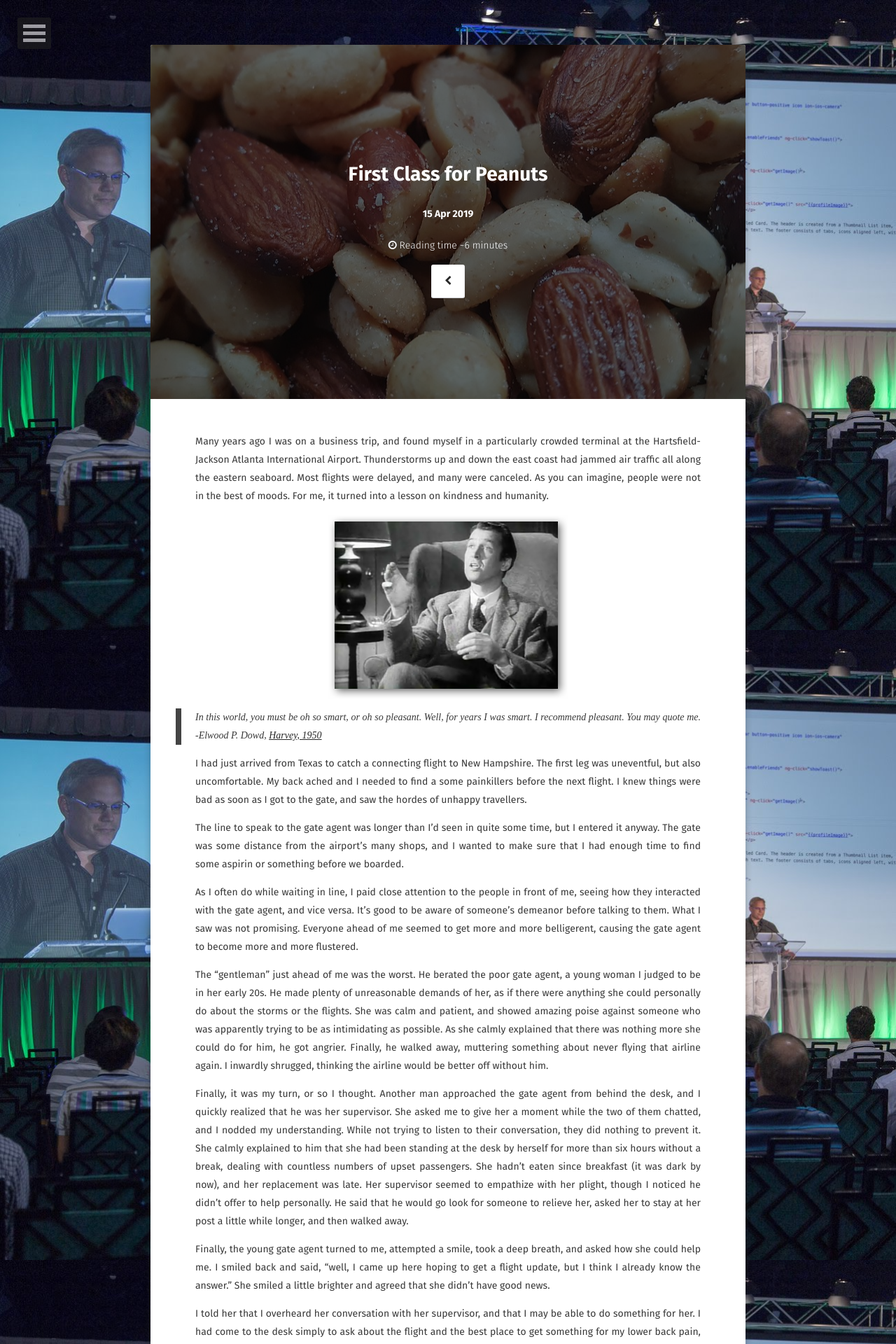
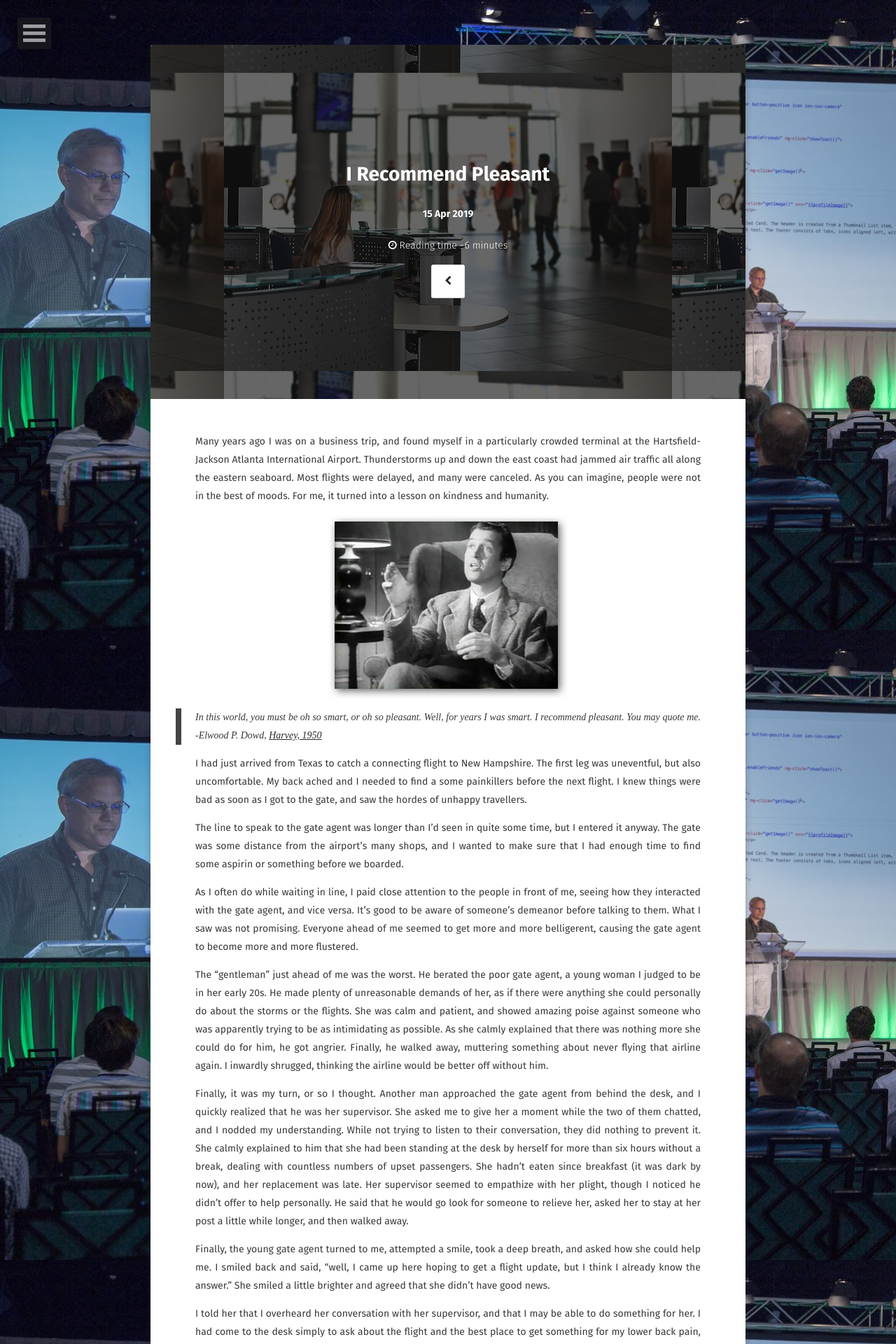
Before and after one commit to walkingriver/walkingriver.github.io, a Jekyll site: the page built from _posts/2019-04-15-pleasant.md, in a window 1280 px wide. Shown: the top 1920 px of the page at 70% size. Built offline with Jekyll 4.4.1, drawn with Linux system fonts in a browser that asks for light colours; some web fonts are replaced.

Commit message:
Minor image and other edits

```diff
--- a/_posts/2019-04-15-first-class-for-peanuts.md
+++ b/_posts/2019-04-15-pleasant.md
@@ -1,6 +1,6 @@
 ---
 layout: post
-title: First Class for Peanuts
+title: I Recommend Pleasant
 date: '2019-04-15T08:39:00.001-04:00'
 author: Michael D. Callaghan
 thumbnail: https://walkingriver.com/assets/img/
@@ -8,10 +8,10 @@ tags:
 - travel
 - courtesy
 - kindness
-feature: assets/img/mixed-nuts.jpg
-thumbnail: https://walkingriver.com/assets/img/mixed-nuts.jpg
-cover_image: https://walkingriver.com/assets/img/mixed-nuts.jpg
-canonical_url: https://walkingriver.com/first-class-for-peanuts/
+feature: assets/img/reception-2507752_640.jpg
+thumbnail: https://walkingriver.com/assets/img/reception-2507752_640.jpg
+cover_image: https://walkingriver.com/assets/img/reception-2507752_640.jpg
+canonical_url: https://walkingriver.com/pleasant/
 published: true
 ---
 
```
Also changed, not shown: _posts/2018-10-10-easy-agile-planning-with-trello.md (+3 -1 lines), _posts/2019-01-05-ring-video-doorbell-pro-review.md (+1 -0 lines), _posts/2019-08-21-razor-blades.md (+2 -2 lines), _drafts/2020-02-21-ionic-react-nav-style.md (renamed from _posts/2020-02-21-ionic-react-nav-style.md), _drafts/2020-06-xx-node-middleware-file.md (renamed from _posts/2020-06-xx-node-middleware-file.md), assets/img/reception-2507752_640.jpg (added).
